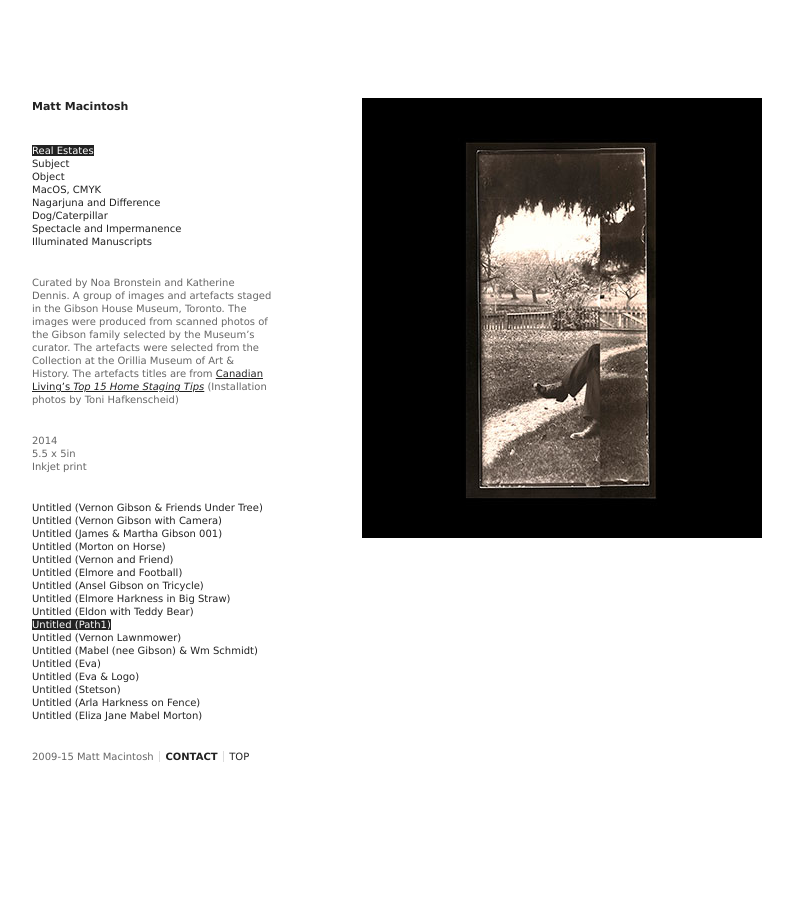
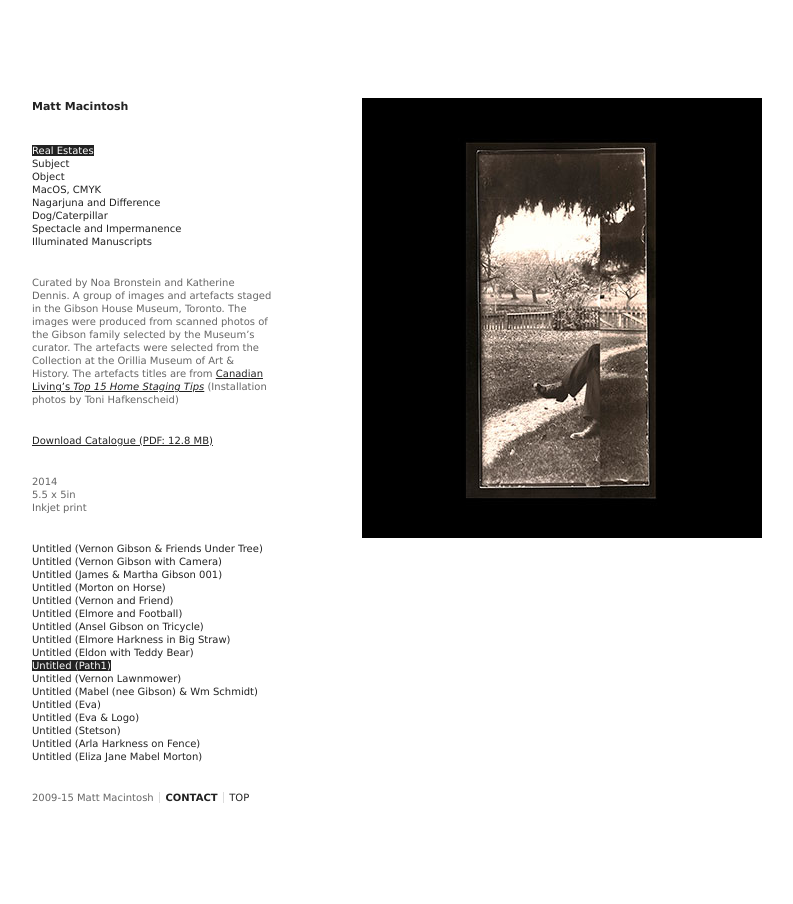
Before and after one commit to mattmacintosh/mattmacintosh.github.io, a Jekyll site: the page built from real-estates-ten.html, in a window 1280 px wide. Shown: the whole page, without its empty margins (38-831 px from the left). Built offline with Jekyll 4.4.1, drawn with Linux system fonts in a browser that asks for light colours; Markdown is read by kramdown in place of the engine named in the settings.

Commit message:
MASTER: Add MotF Catalogue PDF for download/ viewing

```diff
--- a/_config.yml
+++ b/_config.yml
@@ -1,5 +1,5 @@
 markdown: redcarpet
-pygments: true
+highlights: "pygments"
 
 name: Matt Macintosh
 url: http://mattmacintosh.com
--- a/_includes/real-estates-piece-meta.html
+++ b/_includes/real-estates-piece-meta.html
@@ -1,5 +1,6 @@
 		<aside aria-label="piece-specifications" class="piece-meta">
 			<p class="block">Curated by Noa Bronstein and Katherine Dennis. A group of images and artefacts staged in the Gibson House Museum, Toronto. The images were produced from scanned photos of the Gibson family selected by the Museum’s curator. The artefacts were selected from the Collection at the Orillia Museum of Art &amp; History. The artefacts titles are from <a href="http://www.canadianliving.com/life/money/top_15_home_staging_tips.php" rel="external">Canadian Living’s <em>Top 15 Home Staging Tips</em></a> (Installation photos by Toni Hafkenscheid)</p>
+			<p class="block"><a href="/pdf/MotF/MotFCatalogue.pdf">Download Catalogue (PDF: 12.8 MB)</a></p>
 {% include piece-specifics.html %}
 		</aside>
 
```
Also changed, not shown: 1 other file.
